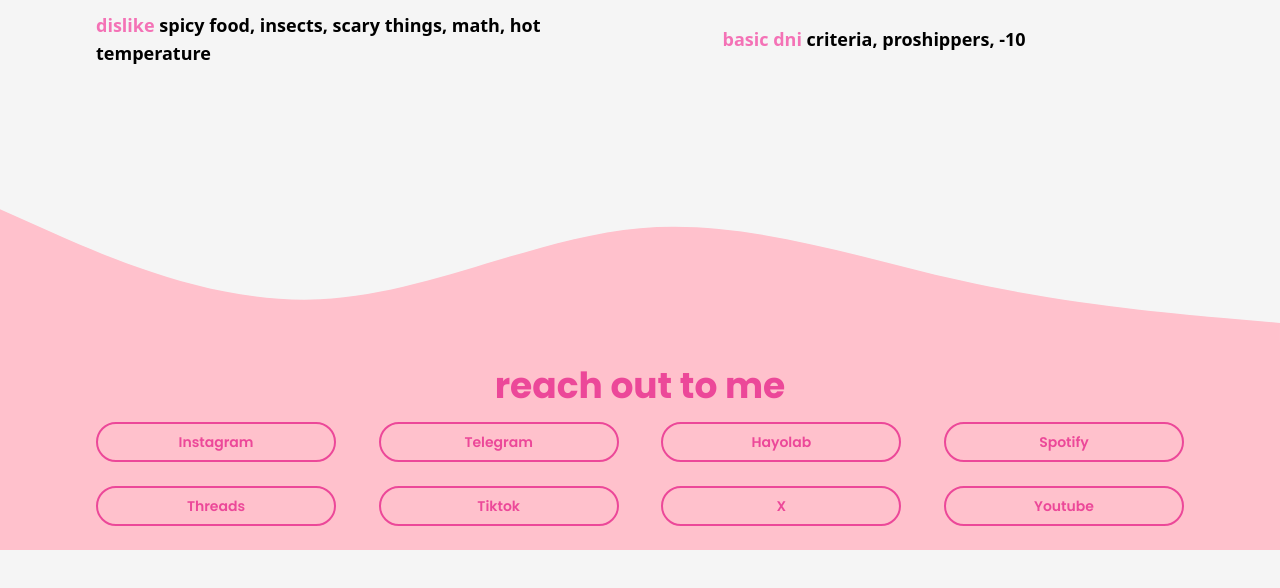
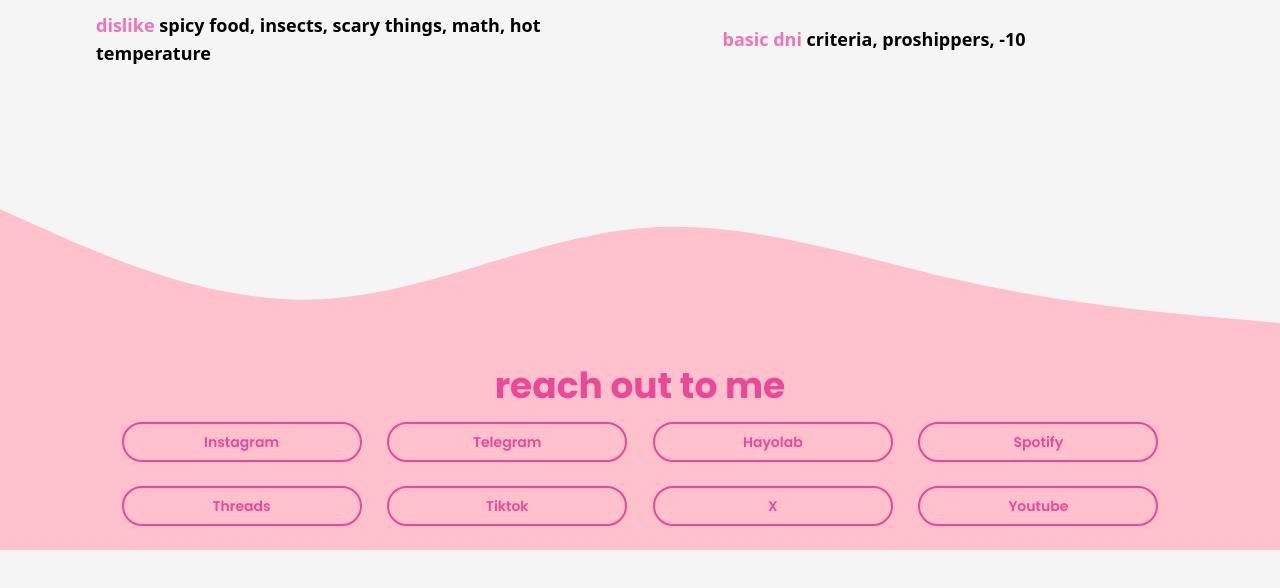
Before and after one commit to Sukri47/kimy, a website: page public/index.html in a window 1280 px wide. Shown: the part 807-1395 px from the top of the page. Drawn offline with nearby package versions, Linux system fonts and the light colour scheme.

Commit message:
ubah justify ke evenly

```diff
--- a/public/index.html
+++ b/public/index.html
@@ -75,7 +75,7 @@
     <!-- section -->
     <section class="bg-bubblegum py-6">
       <h3 class="text-center font-bold text-2xl md:text-4xl mb-4 poppins-bold text-pink-500">reach out to me</h3>
-      <section class="flex flex-wrap justify-between items-center px-6 gap-y-6 md:flex-row md:px-24">
+      <section class="flex flex-wrap justify-evenly items-center px-6 gap-y-6 md:flex-row md:px-24">
         <div class="w-32 rounded-full poppins-semibold border-pink-500 border-2 py-2 text-center text-pink-500 text-xs md:w-60 md:text-sm"><a href="https://www.instagram.com/kokomimiy">Instagram</a></div>
         <div class="w-32 rounded-full poppins-semibold font-semibold border-pink-500 border-2 py-2 text-center text-pink-500 text-xs md:w-60 md:text-sm"><a href="https://www.instagram.com/kokomimiy">Telegram</a></div>
         <div class="w-32 rounded-full poppins-semibold font-semibold border-pink-500 border-2 py-2 text-center text-pink-500 text-xs md:w-60 md:text-sm"><a href="https://www.instagram.com/kokomimiy">Hayolab</a></div>
```
